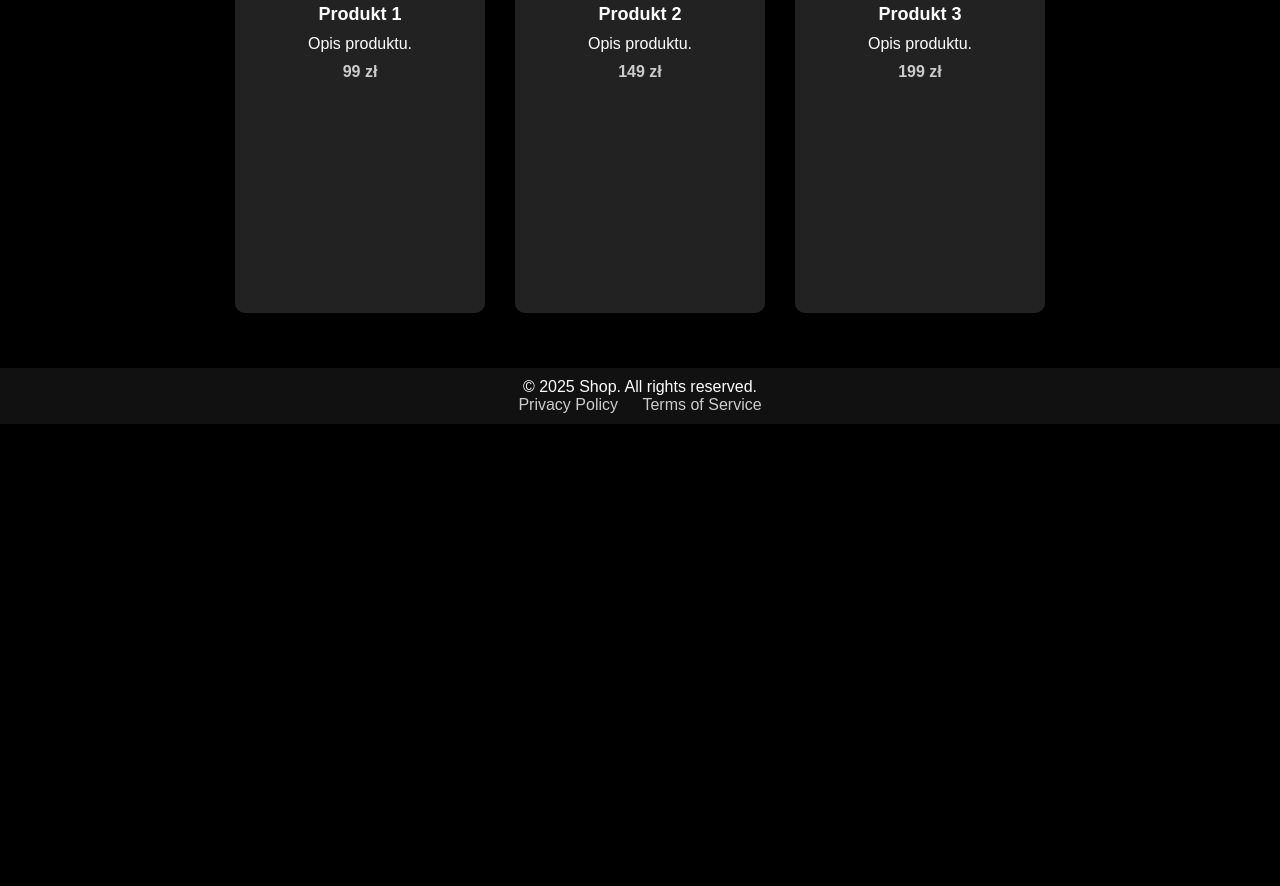
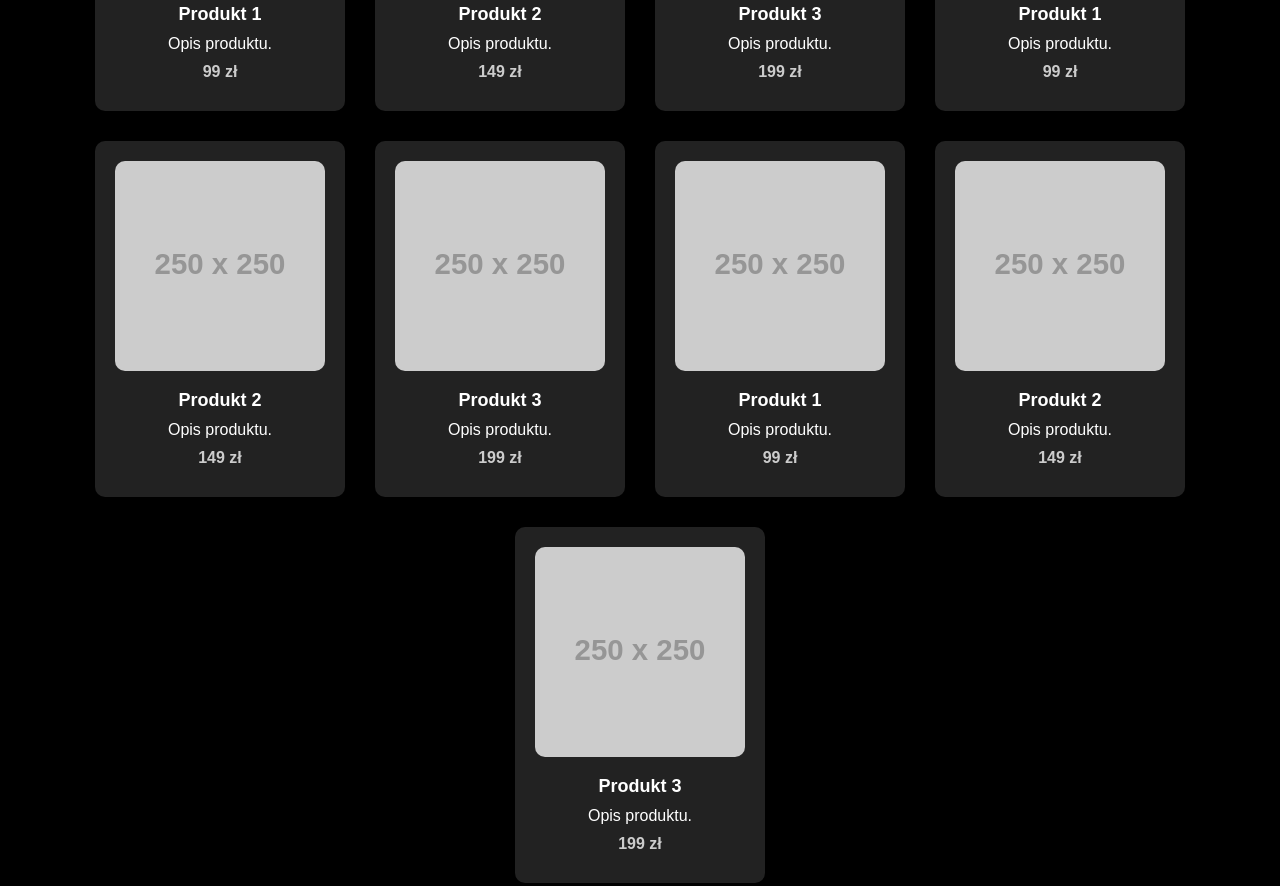
Before and after one commit to bogdanisl/KabanShop, a plain HTML site: page products.html in a window 1280 px wide. Shown: the part 376-1262 px from the top of the page. Before the commit the page ends 800 px from the top, so only its background shows below. Drawn offline with Linux system fonts and the light colour scheme; placeholder pictures from the web are drawn by us.

Commit message:
Meta
meta add, products add

```diff
--- a/products.html
+++ b/products.html
@@ -45,6 +45,42 @@
             <p>Opis produktu.</p>
             <p class="price">199 zł</p>
         </div>
+        <div class="product">
+            <img src="https://placehold.co/250x250" alt="Product 1">
+            <h2>Produkt 1</h2>
+            <p>Opis produktu.</p>
+            <p class="price">99 zł</p>
+        </div>
+        <div class="product">
+            <img src="https://placehold.co/250x250" alt="Product 2">
+            <h2>Produkt 2</h2>
+            <p>Opis produktu.</p>
+            <p class="price">149 zł</p>
+        </div>
+        <div class="product">
+            <img src="https://placehold.co/250x250" alt="Product 3">
+            <h2>Produkt 3</h2>
+            <p>Opis produktu.</p>
+            <p class="price">199 zł</p>
+        </div>
+        <div class="product">
+            <img src="https://placehold.co/250x250" alt="Product 1">
+            <h2>Produkt 1</h2>
+            <p>Opis produktu.</p>
+            <p class="price">99 zł</p>
+        </div>
+        <div class="product">
+            <img src="https://placehold.co/250x250" alt="Product 2">
+            <h2>Produkt 2</h2>
+            <p>Opis produktu.</p>
+            <p class="price">149 zł</p>
+        </div>
+        <div class="product">
+            <img src="https://placehold.co/250x250" alt="Product 3">
+            <h2>Produkt 3</h2>
+            <p>Opis produktu.</p>
+            <p class="price">199 zł</p>
+        </div>
     </div>
 
     <footer>
```
Also changed, not shown: index.html (+1 -0 lines), 404.html (line endings or trailing spaces), contact.html (line endings or trailing spaces), style.css (line endings or trailing spaces), 1 other file.
